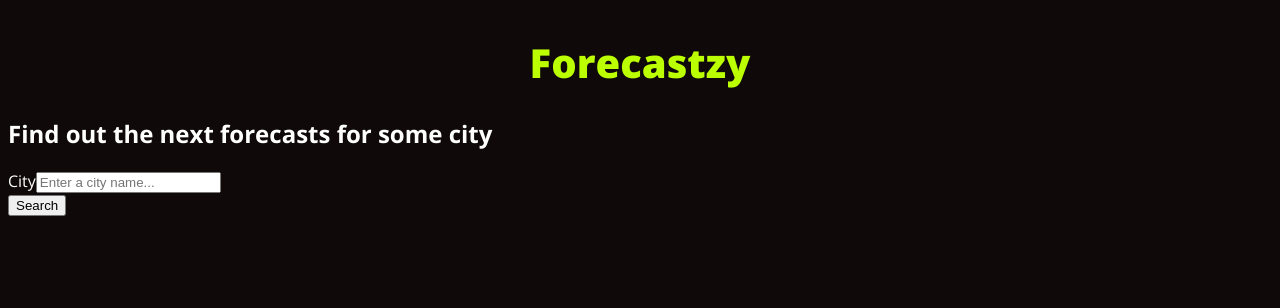
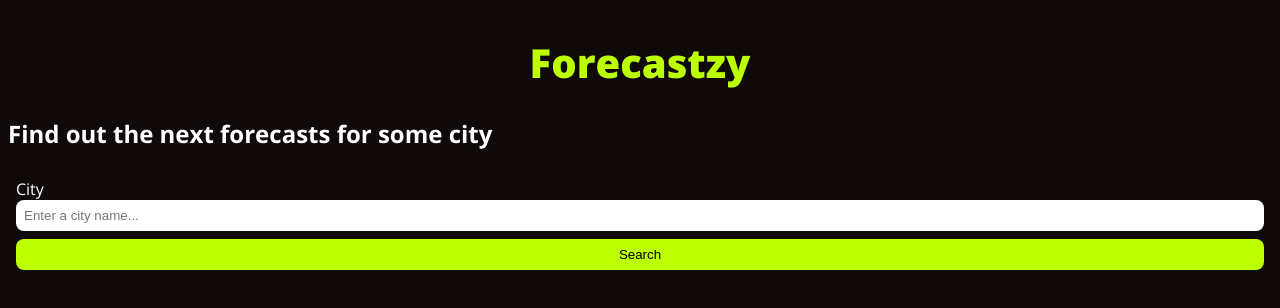
Before and after one commit to alxmcr/fe-forecastzy-app-react-ts, a React (Create React App) app: page / in a window 1280 px wide. Shown: the top 308 px of the page. Built offline with nearby package versions, Linux system fonts and the light colour scheme; no server answers.

Commit message:
feat(styles): added some styles to CitySearchForm component

```diff
--- a/src/components/CitySearchForm/CitySearchForm.scss
+++ b/src/components/CitySearchForm/CitySearchForm.scss
@@ -0,0 +1,33 @@
+@import "../../variables";
+
+.search-form {
+  display: flex;
+  flex-direction: column;
+  gap: 0.5rem;
+  padding: 0.5rem;
+  &__button {
+    appearance: none;
+    background-color: $primary;
+    border: none;
+    border-radius: 0.5rem;
+    display: block;
+    padding: 0.5rem;
+    width: 100%;
+    &:hover {
+      background-color: $secondary;
+      transform: scale(1.02);
+    }
+  }
+  &__input {
+    border: none;
+    border-radius: 0.5rem;
+    padding: 0.5rem;
+    width: 100%;
+    &:focus {
+      border: 1px solid $primary;
+    }
+  }
+  &__label {
+    display: block;
+  }
+}
--- a/src/components/CitySearchForm/index.tsx
+++ b/src/components/CitySearchForm/index.tsx
@@ -1,6 +1,7 @@
 import { useContext } from "react";
 import { StatusOperation } from "../../@types/apiTypes";
 import { CityContext } from "../../providers/CityProvider";
+import "./CitySearchForm.scss";
 
 interface ICitySearchFormProps {
   onSearchCity: (event: React.FormEvent<HTMLFormElement>) => void;
@@ -20,22 +21,24 @@ export default function CitySearchForm({ onSearchCity }: ICitySearchFormProps) {
   };
 
   return (
-    <form className="search" onSubmit={onSearchCity}>
-      <div className="search__inputgroup">
-        <label htmlFor="city" className="search__label">
+    <form className="search-form" onSubmit={onSearchCity} autoComplete="off">
+      <div className="search-form__inputgroup">
+        <label htmlFor="city" className="search-form__label">
           City
         </label>
         <input
           type="search"
           id="city"
-          className="search__input"
+          className="search-form__input"
           placeholder="Enter a city name..."
           value={cityName}
           onChange={handlerCityNameChange}
           required
         />
       </div>
-      <button type="submit">Search</button>
+      <button type="submit" className="search-form__button">
+        Search
+      </button>
     </form>
   );
 }
```
